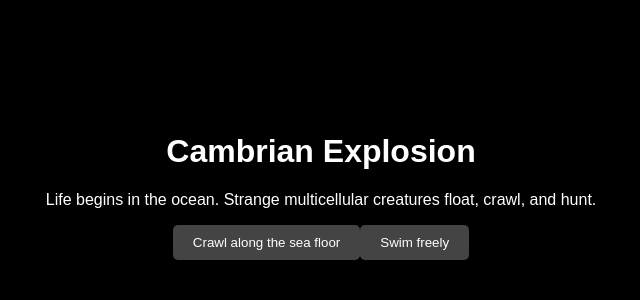
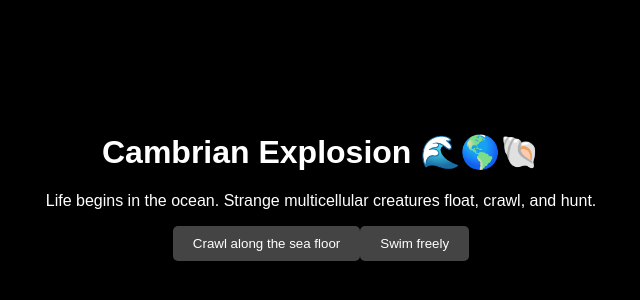
Before and after one commit to Arav19/CC-portfolio-main2, a plain HTML site: page evolution.html in a window 1280 px wide. Shown: the part 214-514 px from the top of the page, without its empty margins (319-959 px from the left). Drawn offline with Linux system fonts and the light colour scheme.

Commit message:
Update evolution.html

```diff
--- a/evolution.html
+++ b/evolution.html
@@ -46,7 +46,7 @@
   <script>
     const tree = {
       start: {
-        title: "Cambrian Explosion",
+        title: "Cambrian Explosion 🌊🌎🐚",
         desc: "Life begins in the ocean. Strange multicellular creatures float, crawl, and hunt.",
 
         options: [
@@ -55,7 +55,7 @@
         ]
       },
       segmented_creature: {
-        title: "Segmented Creature",
+        title: "Segmented Creature 𓆨",
         desc: "You are a bottom-dwelling segmented organism, filtering food.",
 
         options: [
@@ -64,7 +64,7 @@
         ]
       },
       free_swimmer: {
-        title: "Free-Swimming Chordate",
+        title: "Free-Swimming Chordate 🐟",
         desc: "You develop a notochord, swimming with more control.",
 
         options: [
@@ -73,7 +73,7 @@
         ]
       },
       arthropod: {
-        title: "Marine Arthropod",
+        title: "Marine Arthropod 🌊🕷️",
         desc: "You now have a jointed exoskeleton. Trilobite vibes!",
 
         options: [
@@ -82,7 +82,7 @@
         ]
       },
       worm: {
-        title: "Burrowing Worm",
+        title: "Burrowing Worm 🪱",
         desc: "You dig deep and become an efficient detritus feeder.",
         options: [
           { text: "Simplify body, specialize", next: "flatworm" },
@@ -90,17 +90,17 @@
         ]
       },
       flatworm: {
-        title: "Flatworm",
+        title: "Flatworm 🪱",
         desc: "You are simple and flat, thriving in your niche.",
         options: [{ text: "Restart", next: "start" }]
       },
       annelid: {
-        title: "Annelid Worm",
+        title: "Annelid Worm 🪱",
         desc: "Segmented and strong, you wiggle through the mud.",
         options: [{ text: "Restart", next: "start" }]
       },
       fish: {
-        title: "Jawless Fish",
+        title: "Jawless Fish 🐟",
         desc: "You swim with a cartilaginous skeleton. Life is good.",
         options: [
           { text: "Develop jaws and fins", next: "jawed_fish" },
@@ -108,7 +108,7 @@
         ]
       },
       cephalopod: {
-        title: "Primitive Cephalopod",
+        title: "Primitive Cephalopod 🦑",
         desc: "You are smart and fast. Tentacles emerge.",
         options: [
           { text: "Evolve shell for protection", next: "nautilus" },
@@ -116,7 +116,7 @@
         ]
       },
       land_arthropod: {
-        title: "Land Arthropod",
+        title: "Land Arthropod 🕷️",
         desc: "You scuttle across land, breathing air.",
         options: [
           { text: "Grow wings", next: "insect" },
@@ -124,7 +124,7 @@
         ]
       },
       crustacean: {
-        title: "Crustacean",
+        title: "Crustacean 🦀",
         desc: "You thrive in water with tough shells and pincers.",
         options: [
           { text: "Become tiny and fast", next: "shrimp" },
@@ -132,7 +132,7 @@
         ]
       },
       jawed_fish: {
-        title: "Jawed Fish",
+        title: "Jawed Fish 🐟",
         desc: "You dominate oceans with your jaws and fins.",
         options: [
           { text: "Develop lungs", next: "lobe_finned_fish" },
@@ -140,7 +140,7 @@
         ]
       },
       lamprey: {
-        title: "Lamprey",
+        title: "Lamprey 🐟🪱",
         desc: "You are a parasitic jawless fish.",
         options: [
           { text: "Specialize in river life", next: "river_lamprey" },
@@ -148,7 +148,7 @@
         ]
       },
       lobe_finned_fish: {
-        title: "Lobe-Finned Fish",
+        title: "Lobe-Finned Fish 🐟",
         desc: "You begin to explore shallow waters. Fins turn into proto-limbs.",
         options: [
           { text: "Crawl onto land", next: "amphibian" },
@@ -156,7 +156,7 @@
         ]
       },
       amphibian: {
-        title: "Early Amphibian",
+        title: "Early Amphibian 🐸",
         desc: "You can breathe air and live on land, but need water to breed.",
         options: [
           { text: "Develop dry eggs", next: "reptile" },
@@ -164,7 +164,7 @@
         ]
       },
       reptile: {
-        title: "Reptile",
+        title: "Reptile 🦎",
         desc: "You lay eggs on land and bask in the sun.",
         options: [
           { text: "Grow feathers, climb trees", next: "bird" },
@@ -172,7 +172,7 @@
         ]
       },
       bird: {
-        title: "Bird",
+        title: "Bird 🐦",
         desc: "You take to the skies, light and agile.",
         options: [
           { text: "Fly high", next: "eagle" },
@@ -180,7 +180,7 @@
         ]
       },
       mammal: {
-        title: "Small Mammal",
+        title: "Small Mammal 🐀",
         desc: "You are warm-blooded, agile and fast-breeding.",
         options: [
           { text: "Climb trees", next: "primate" },
@@ -188,7 +188,7 @@
         ]
       },
       whale_ancestor: {
-        title: "Amphibious Mammal",
+        title: "Amphibious Mammal 🐋",
         desc: "You return to water. Evolution loops!",
         options: [
           { text: "Live in rivers", next: "river_dolphin" },
@@ -196,7 +196,7 @@
         ]
       },
       primate: {
-        title: "Primate",
+        title: "Primate 🐒",
         desc: "You swing through trees, social and smart.",
         options: [
           { text: "Develop tools", next: "human" },
@@ -205,23 +205,23 @@
       },
 
       // Endings
-      eagle: { title: "Eagle", desc: "You rule the skies.", img: "img/eagle.png", options: [{ text: "Restart", next: "start" }] },
-      penguin: { title: "Penguin", desc: "You dive deep into the ocean.", img: "img/penguin.png", options: [{ text: "Restart", next: "start" }] },
-      whale: { title: "Whale", desc: "You sing across oceans.", img: "img/whale.png", options: [{ text: "Restart", next: "start" }] },
+      eagle: { title: "Eagle 🦅", desc: "You rule the skies.", img: "img/eagle.png", options: [{ text: "Restart", next: "start" }] },
+      penguin: { title: "Penguin 🐧", desc: "You dive deep into the ocean.", img: "img/penguin.png", options: [{ text: "Restart", next: "start" }] },
+      whale: { title: "Whale 🐋", desc: "You sing across oceans.", img: "img/whale.png", options: [{ text: "Restart", next: "start" }] },
       river_dolphin: { title: "River Dolphin", desc: "You thrive in murky rivers.", img: "img/river_dolphin.png", options: [{ text: "Restart", next: "start" }] },
-      human: { title: "Human", desc: "You build civilizations and destroy ecosystems.", img: "img/human.png", options: [{ text: "Restart", next: "start" }] },
-      chimp: { title: "Chimpanzee", desc: "You live in forests and form deep bonds.", img: "img/chimp.png", options: [{ text: "Restart", next: "start" }] },
-      frog: { title: "Frog", desc: "You leap and croak.", img: "img/frog.png", options: [{ text: "Restart", next: "start" }] },
-      coelacanth: { title: "Coelacanth", desc: "You are a living fossil.", img: "img/coelacanth.png", options: [{ text: "Restart", next: "start" }] },
-      shark: { title: "Shark", desc: "You rule the oceans as a fearsome predator.", img: "img/shark.png", options: [{ text: "Restart", next: "start" }] },
-      octopus: { title: "Octopus", desc: "You are smart and squishy.", img: "img/octopus.png", options: [{ text: "Restart", next: "start" }] },
-      nautilus: { title: "Nautilus", desc: "You drift in your coiled shell.", img: "img/nautilus.png", options: [{ text: "Restart", next: "start" }] },
-      insect: { title: "Insect", desc: "You dominate the skies and soil.", img: "img/insect.png", options: [{ text: "Restart", next: "start" }] },
-      spider: { title: "Spider", desc: "You weave webs and stalk prey.", img: "img/spider.png", options: [{ text: "Restart", next: "start" }] },
-      shrimp: { title: "Shrimp", desc: "You are tiny, fast, and everywhere.", img: "img/shrimp.png", options: [{ text: "Restart", next: "start" }] },
-      crab: { title: "Crab", desc: "You scuttle with claws and armor.", img: "img/crab.png", options: [{ text: "Restart", next: "start" }] },
-      river_lamprey: { title: "River Lamprey", desc: "You survive in freshwater streams.", img: "img/river_lamprey.png", options: [{ text: "Restart", next: "start" }] },
-      deep_sea_lamprey: { title: "Deep Sea Lamprey", desc: "You lurk in the abyss.", img: "img/deep_sea_lamprey.png", options: [{ text: "Restart", next: "start" }] }
+      human: { title: "Human 👨‍👩‍👧‍👦", desc: "You build civilizations and destroy ecosystems.", img: "img/human.png", options: [{ text: "Restart", next: "start" }] },
+      chimp: { title: "Chimpanzee 🦧", desc: "You live in forests and form deep bonds.", img: "img/chimp.png", options: [{ text: "Restart", next: "start" }] },
+      frog: { title: "Frog 🐸", desc: "You leap and croak.", img: "img/frog.png", options: [{ text: "Restart", next: "start" }] },
+      coelacanth: { title: "Coelacanth 🐟", desc: "You are a living fossil.", img: "img/coelacanth.png", options: [{ text: "Restart", next: "start" }] },
+      shark: { title: "Shark 🦈", desc: "You rule the oceans as a fearsome predator.", img: "img/shark.png", options: [{ text: "Restart", next: "start" }] },
+      octopus: { title: "Octopus 🐙", desc: "You are smart and squishy.", img: "img/octopus.png", options: [{ text: "Restart", next: "start" }] },
+      nautilus: { title: "Nautilus 🐚", desc: "You drift in your coiled shell.", img: "img/nautilus.png", options: [{ text: "Restart", next: "start" }] },
+      insect: { title: "Insect 🪳", desc: "You dominate the skies and soil.", img: "img/insect.png", options: [{ text: "Restart", next: "start" }] },
+      spider: { title: "Spider 🕷️", desc: "You weave webs and stalk prey.", img: "img/spider.png", options: [{ text: "Restart", next: "start" }] },
+      shrimp: { title: "Shrimp 🦐", desc: "You are tiny, fast, and everywhere.", img: "img/shrimp.png", options: [{ text: "Restart", next: "start" }] },
+      crab: { title: "Crab 🦀", desc: "You scuttle with claws and armor.", img: "img/crab.png", options: [{ text: "Restart", next: "start" }] },
+      river_lamprey: { title: "River Lamprey 🏞️🪱", desc: "You survive in freshwater streams.", img: "img/river_lamprey.png", options: [{ text: "Restart", next: "start" }] },
+      deep_sea_lamprey: { title: "Deep Sea Lamprey 🌊🪱", desc: "You lurk in the abyss.", img: "img/deep_sea_lamprey.png", options: [{ text: "Restart", next: "start" }] }
     };
 
     function render(stageKey) {
```
